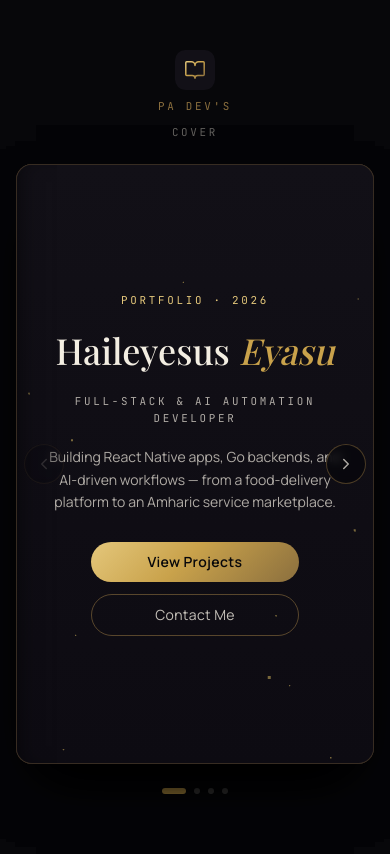
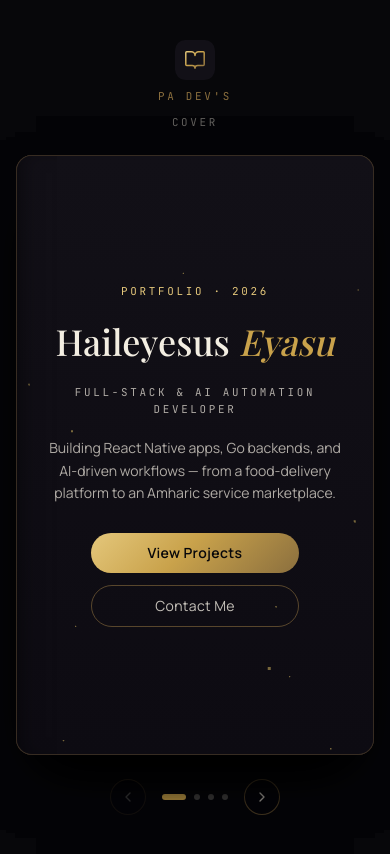
Before and after one commit to haile-paa/Portfolio-Book, a React (Vite) app: page / in a window 390 px wide. Built offline with nearby package versions, Linux system fonts and the light colour scheme; the HTML template or start-up script is replaced by a standard one; a web font is replaced by a local one.

Commit message:
Refactor Book and Experience components for improved page transition effects and layout adjustments

```diff
--- a/src/components/Book.tsx
+++ b/src/components/Book.tsx
@@ -70,21 +70,40 @@ export default function Book({ pages, current, onChange }: BookProps) {
           const wasFlipped = i < prevCurrentRef.current;
           const isTurningNow = flipped !== wasFlipped;
           const isThisSpread = Boolean(page.spread) && isDesktop;
+
+          // When jumping more than one page at once (e.g. the cover's
+          // "View Projects" button skipping straight to Experience), stagger
+          // each turning page slightly so they cascade like a hand riffling
+          // through pages instead of all snapping over at once.
+          const jumpingForward = current > prevCurrentRef.current;
+          const stagger = isTurningNow
+            ? jumpingForward
+              ? (i - prevCurrentRef.current) * 0.1
+              : (prevCurrentRef.current - 1 - i) * 0.1
+            : 0;
+
           return (
             <motion.div
               key={i}
               className='page-3d absolute inset-0 rounded-2xl overflow-hidden shadow-page border border-gold-dark/30 bg-panel'
               style={{
                 transformOrigin: "left center",
-                zIndex: flipped ? i : total - i,
+                // Two disjoint ranges so a flipped page can never tie in
+                // z-index with an unflipped one (which happened on
+                // multi-page jumps and caused a visible flash/glitch).
+                zIndex: flipped ? i : total * 2 - i,
               }}
               animate={{ rotateY: flipped ? -178 : 0 }}
-              transition={{ duration: 0.6, ease: [0.45, 0, 0.2, 1] }}
+              transition={{
+                duration: 0.6,
+                ease: [0.45, 0, 0.2, 1],
+                delay: stagger,
+              }}
             >
               {/* Fold shadow that sweeps across the page mid-turn, synced
-                  to the same duration so it peaks as the page passes 90°.
-                  Only the page actually turning this render gets it — every
-                  other settled page stays untouched (no flash). */}
+                  to the same duration (and stagger) so it peaks as the page
+                  passes 90°. Only the page actually turning this render
+                  gets it — every other settled page stays untouched. */}
               {isTurningNow && (
                 <motion.div
                   className='absolute inset-0 bg-black pointer-events-none z-20'
@@ -94,6 +113,7 @@ export default function Book({ pages, current, onChange }: BookProps) {
                     duration: 0.6,
                     ease: "easeInOut",
                     times: [0, 0.5, 1],
+                    delay: stagger,
                   }}
                 />
               )}
@@ -121,15 +141,15 @@ export default function Book({ pages, current, onChange }: BookProps) {
           );
         })}
 
-        {/* Prev / Next — icon-only, pinned to either side of the book so
-            they read as book controls rather than a text toolbar. On
-            desktop they float just outside the spine edges; on phone they
-            sit just inside so they stay reachable on small screens. */}
+        {/* Prev / Next — floats just outside the book spine on desktop,
+            where there's room. On phone there's no safe vertical band to
+            float them in (page content varies in height and can run
+            underneath), so they move down next to the dots instead. */}
         <button
           onClick={() => goTo(current - 1)}
           disabled={current === 0}
           aria-label='Previous page'
-          className='absolute top-1/2 -translate-y-1/2 left-2 md:-left-14 z-30 w-10 h-10 rounded-full flex items-center justify-center bg-ink/70 backdrop-blur-sm border border-gold-dark/50 text-parchment/70 hover:text-gold hover:border-gold transition-colors disabled:opacity-20 disabled:pointer-events-none'
+          className='hidden md:flex absolute top-1/2 -translate-y-1/2 -left-14 z-30 w-10 h-10 rounded-full items-center justify-center bg-ink/70 backdrop-blur-sm border border-gold-dark/50 text-parchment/70 hover:text-gold hover:border-gold transition-colors disabled:opacity-20 disabled:pointer-events-none'
         >
           <ChevronLeft size={18} />
         </button>
@@ -137,13 +157,25 @@ export default function Book({ pages, current, onChange }: BookProps) {
           onClick={() => goTo(current + 1)}
           disabled={current === total - 1}
           aria-label='Next page'
-          className='absolute top-1/2 -translate-y-1/2 right-2 md:-right-14 z-30 w-10 h-10 rounded-full flex items-center justify-center bg-ink/70 backdrop-blur-sm border border-gold-dark/50 text-parchment/70 hover:text-gold hover:border-gold transition-colors disabled:opacity-20 disabled:pointer-events-none'
+          className='hidden md:flex absolute top-1/2 -translate-y-1/2 -right-14 z-30 w-10 h-10 rounded-full items-center justify-center bg-ink/70 backdrop-blur-sm border border-gold-dark/50 text-parchment/70 hover:text-gold hover:border-gold transition-colors disabled:opacity-20 disabled:pointer-events-none'
         >
           <ChevronRight size={18} />
         </button>
       </div>
 
-      {/* Page dots only */}
+      {/* Bottom controls: on phone, Prev/Next flank the dots (no overlap
+          risk since they're below the book, not floating over it). On
+          desktop the side arrows already cover navigation, so just dots. */}
+      <div className='flex items-center gap-4'>
+        <button
+          onClick={() => goTo(current - 1)}
+          disabled={current === 0}
+          aria-label='Previous page'
+          className='md:hidden flex w-9 h-9 rounded-full items-center justify-center bg-ink/70 border border-gold-dark/50 text-parchment/70 hover:text-gold hover:border-gold transition-colors disabled:opacity-20 disabled:pointer-events-none'
+        >
+          <ChevronLeft size={16} />
+        </button>
+
         <div className='flex items-center gap-2'>
           {pages.map((_, i) => (
             <button
@@ -158,6 +190,16 @@ export default function Book({ pages, current, onChange }: BookProps) {
             />
           ))}
         </div>
+
+        <button
+          onClick={() => goTo(current + 1)}
+          disabled={current === total - 1}
+          aria-label='Next page'
+          className='md:hidden flex w-9 h-9 rounded-full items-center justify-center bg-ink/70 border border-gold-dark/50 text-parchment/70 hover:text-gold hover:border-gold transition-colors disabled:opacity-20 disabled:pointer-events-none'
+        >
+          <ChevronRight size={16} />
+        </button>
+      </div>
     </div>
   );
 }
--- a/src/components/pages/AppCarousel.tsx
+++ b/src/components/pages/AppCarousel.tsx
@@ -35,7 +35,7 @@ export default function AppCarousel({ images, alt }: AppCarouselProps) {
 
   return (
     <div className='flex flex-col items-center gap-3 w-full'>
-      <div className='relative w-full max-w-[320px] aspect-[4/5] rounded-2xl border-4 border-bronze/40 bg-black overflow-hidden shadow-page select-none'>
+      <div className='relative w-full max-w-[260px] md:max-w-[320px] aspect-[4/5] rounded-2xl border-4 border-bronze/40 bg-black overflow-hidden shadow-page select-none'>
         <AnimatePresence initial={false} custom={direction} mode='popLayout'>
           <motion.img
             key={index}
--- a/src/components/pages/Experience.tsx
+++ b/src/components/pages/Experience.tsx
@@ -9,8 +9,8 @@ import AppCarousel from "./AppCarousel";
  *
  * Drop numbered images (1.jpg, 2.jpg, ...) into:
  *   public/carousels/<id>/
- * and list them in the `images` array below. Hulu Service is already
- * wired up from your LinkedIn carousel PDF.
+ * and list them in the `images` array below. Hulu Service and YoVA are
+ * already wired up.
  */
 const apps = [
   {
@@ -29,8 +29,7 @@ const apps = [
     stack: "Go · MongoDB · React Native (Expo) · Groq Llama 3.3",
     description:
       "Tasks, notes, and scheduling with a built-in AI assistant. Shipped with a full code audit and released via EAS.",
-    // TODO: add your own screenshots to public/carousels/yova/1.jpg ...
-    images: Array.from({ length: 8 }, (_, i) => `/carousels/yova/${i + 1}.png`),
+    images: Array.from({ length: 8 }, (_, i) => `/carousels/yova/${i + 1}.jpg`),
   },
   {
     id: "pedal",
@@ -49,9 +48,13 @@ export default function Experience() {
   const app = apps.find((a) => a.id === active)!;
 
   return (
-    <div className='w-full h-full bg-panel grid grid-cols-1 md:grid-cols-2'>
-      {/* Left page — controls + description */}
-      <div className='p-6 flex flex-col gap-4 overflow-y-auto gold-scroll border-b md:border-b-0 md:border-r border-parchment/10'>
+    <div className='w-full h-full bg-panel flex flex-col md:grid md:grid-cols-2'>
+      {/* Info column — heading, app switcher, description.
+          NOTE: deliberately no independent overflow/scroll on this column.
+          A scrollable CSS Grid item with no explicit height can be shrunk
+          by the browser below its content size (clipping text) — the
+          *only* scroll container should be the page wrapper in Book.tsx. */}
+      <div className='p-5 md:p-6 flex flex-col gap-4 md:border-r border-parchment/10 flex-shrink-0'>
         <div>
           <span className='eyebrow text-gold'>Experience</span>
           <h2 className='font-display text-xl mt-1'>Swipe through the work</h2>
@@ -61,19 +64,22 @@ export default function Experience() {
           </p>
         </div>
 
-        <div className='flex flex-col gap-2'>
+        {/* App switcher: horizontal scrollable pill row on phone (keeps
+            all three reachable without eating vertical space), a stacked
+            list on desktop where there's room. */}
+        <div className='flex md:flex-col gap-2 overflow-x-auto md:overflow-visible -mx-5 px-5 md:mx-0 md:px-0 pb-1 md:pb-0'>
           {apps.map((a) => (
             <button
               key={a.id}
               onClick={() => setActive(a.id)}
-              className={`text-left text-sm px-3 py-2.5 rounded-lg border transition ${
+              className={`text-left text-sm px-3.5 py-2.5 rounded-lg border transition flex-shrink-0 whitespace-nowrap md:whitespace-normal ${
                 active === a.id
                   ? "border-gold bg-gold/10 text-gold"
                   : "border-parchment/15 text-parchment/60 hover:border-parchment/30"
               }`}
             >
               <span className='font-semibold'>{a.name}</span>
-              <span className='block text-[11px] text-parchment/40 mt-0.5'>
+              <span className='hidden md:block text-[11px] text-parchment/40 mt-0.5'>
                 {a.tag}
               </span>
             </button>
@@ -88,8 +94,8 @@ export default function Experience() {
         </div>
       </div>
 
-      {/* Right page — swipeable carousel in a phone frame */}
-      <div className='p-6 flex flex-col items-center justify-center gap-3'>
+      {/* Carousel column */}
+      <div className='p-5 md:p-6 flex flex-col items-center justify-center gap-3'>
         <AppCarousel key={app.id} images={app.images} alt={app.name} />
       </div>
     </div>
--- a/src/components/pages/Profile.tsx
+++ b/src/components/pages/Profile.tsx
@@ -32,9 +32,12 @@ const skills = [
 
 export default function Profile() {
   return (
-    <div className='w-full h-full bg-parchment text-ink grid grid-cols-1 md:grid-cols-2'>
-      {/* Left page — bio */}
-      <div className='p-8 flex flex-col items-center text-center gap-3 overflow-y-auto gold-scroll border-b md:border-b-0 md:border-r border-ink/10'>
+    <div className='w-full h-full bg-parchment text-ink flex flex-col md:grid md:grid-cols-2'>
+      {/* Left page — bio.
+          NOTE: no independent overflow/scroll here — see Experience.tsx
+          for why that clips content in a Grid/Flex row on mobile. Book.tsx's
+          page wrapper is the only scroll container. */}
+      <div className='p-8 flex flex-col items-center text-center gap-3 border-b md:border-b-0 md:border-r border-ink/10 flex-shrink-0'>
         <div className='w-24 h-24 rounded-full bg-gradient-to-br from-gold-light to-gold-dark flex items-center justify-center font-display text-3xl text-ink'>
           HE
         </div>
@@ -95,7 +98,7 @@ export default function Profile() {
       </div>
 
       {/* Right page — work timeline */}
-      <div className='p-8 overflow-y-auto gold-scroll'>
+      <div className='p-8'>
         <h3 className='font-display text-lg mb-5'>Work &amp; Projects</h3>
         <div className='relative pl-6'>
           <div className='absolute left-[7px] top-1 bottom-1 w-px bg-bronze/30' />
```
Lines whose indentation alone changed are shown as unchanged.
